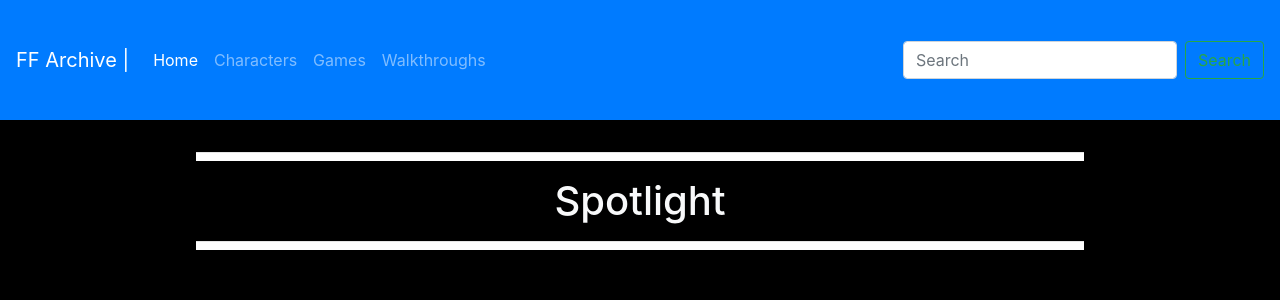
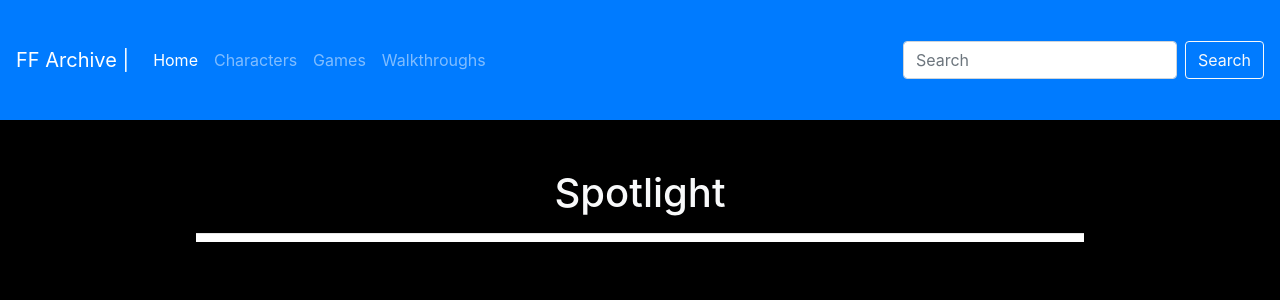
Before and after one commit to Sergio-20/ff-archive, a plain HTML site: page html/homepage-static.html in a window 1280 px wide. Shown: the top 300 px of the page. Drawn offline with nearby package versions, Linux system fonts and the light colour scheme.

Commit message:
Main pages changed search button to white: it matches the website theme better.

```diff
--- a/css/home-static.css
+++ b/css/home-static.css
@@ -7,6 +7,10 @@ article {
   background: url("https://proxy.duckduckgo.com/iu/?u=https%3A%2F%2Fwww.wallpaperup.com%2Fuploads%2Fwallpapers%2F2014%2F12%2F25%2F565183%2Fe70c39223aa0b50eaea424568244af22.jpg&f=1") center center;
   background-repeat: no-repeat;
   background-size: cover;
+}
+
+.spotlight-text {
+  margin-top: 8rem;
 }
 
 .two-articles article:nth-child(1) {
--- a/html/homepage-static.html
+++ b/html/homepage-static.html
@@ -17,7 +17,7 @@
 
   <body>
 
-    <nav class="navbar navbar-expand-lg navbar-dark bg-primary">
+    <nav class="navbar navbar-expand-lg navbar-dark bg-primary fixed-top">
       <a class="navbar-brand" href="homepage-static.html">FF Archive |</a>
       <button class="navbar-toggler" type="button" data-toggle="collapse" data-target="#navbarSupportedContent" aria-controls="navbarSupportedContent" aria-expanded="false" aria-label="Toggle navigation">
         <span class="navbar-toggler-icon"></span>
@@ -40,7 +40,7 @@
         </ul>
         <form class="form-inline my-2 my-lg-0">
           <input class="form-control mr-sm-2" type="search" placeholder="Search" aria-label="Search">
-          <button class="btn btn-outline-success my-2 my-sm-0" type="submit">Search</button>
+          <button class="btn btn-outline-light my-2 my-sm-0" type="submit">Search</button>
         </form>
       </div>
     </nav>
@@ -48,7 +48,7 @@
     <div class="container">
 
       <hr/>
-      <h1 class="text-light text-center">Spotlight</h1>
+      <h1 class="spotlight-text text-light text-center">Spotlight</h1>
       <hr/>
 
       <section>
```
Also changed, not shown: html/characters-static.html (+1 -1 lines), html/games-static.html (+1 -1 lines), html/walkthroughs-static.html (+2 -0 lines).
